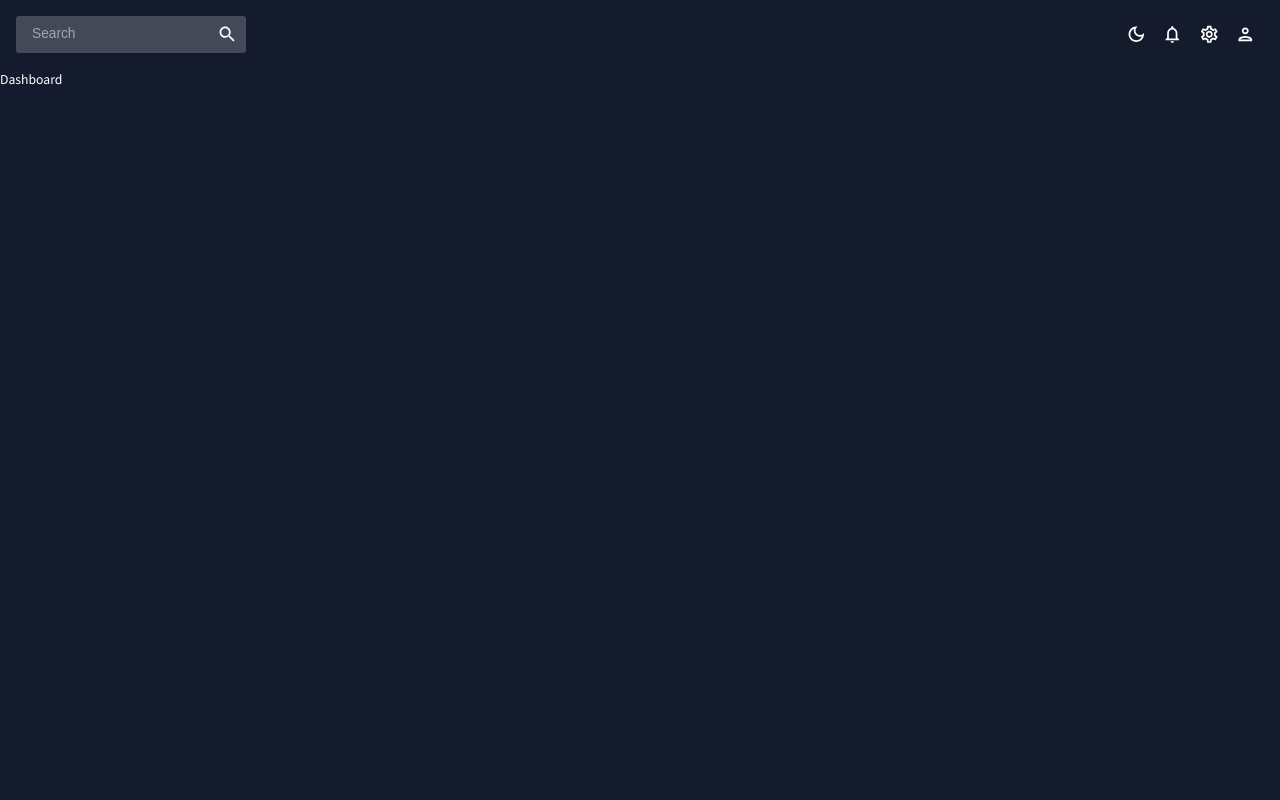
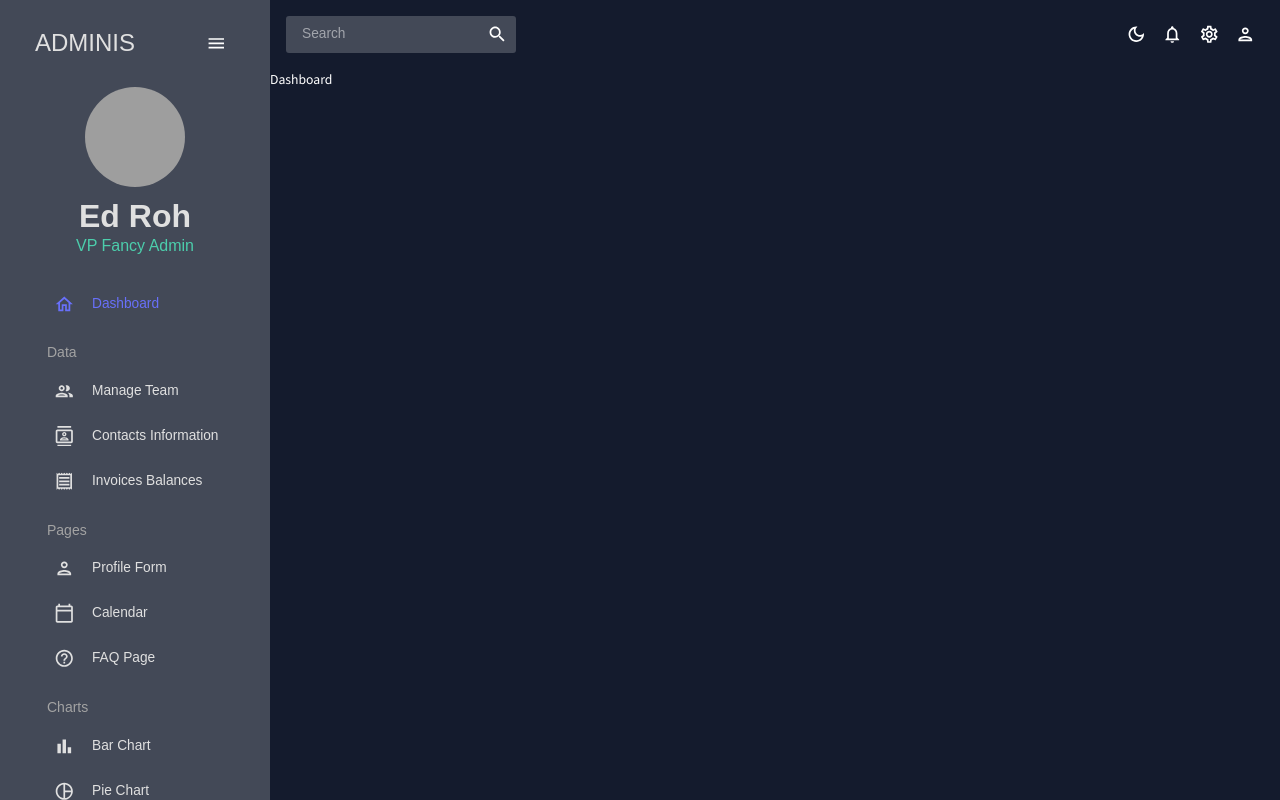
Before and after one commit to badsign/react-admin, a React (Create React App) app: page / in a window 1280 px wide. Built offline with nearby package versions, Linux system fonts and the light colour scheme; grey boxes are pictures that could not be loaded.

Commit message:
timestamp 01:17:05

```diff
--- a/src/scenes/global/Sidebar.js
+++ b/src/scenes/global/Sidebar.js
@@ -1,9 +1,9 @@
-import {useState} from 'react'
-import { ProSidebar, Menu, MenuItem  } from 'react-pro-sidebar'
-import 'react-pro-sidebar/dist/css/styles.css'
-import { Box, IconButton, Typography, useTheme } from '@mui/material'
-import { Link } from 'react-router-dom'
-import { tokens } from '../../theme'
+import { useState } from "react";
+import { ProSidebar, Menu, MenuItem } from "react-pro-sidebar";
+import { Box, IconButton, Typography, useTheme } from "@mui/material";
+import { Link } from "react-router-dom";
+import "react-pro-sidebar/dist/css/styles.css";
+import { tokens } from "../../theme";
 import HomeOutlinedIcon from "@mui/icons-material/HomeOutlined";
 import PeopleOutlinedIcon from "@mui/icons-material/PeopleOutlined";
 import ContactsOutlinedIcon from "@mui/icons-material/ContactsOutlined";
@@ -17,21 +17,212 @@ import TimelineOutlinedIcon from "@mui/icons-material/TimelineOutlined";
 import MenuOutlinedIcon from "@mui/icons-material/MenuOutlined";
 import MapOutlinedIcon from "@mui/icons-material/MapOutlined";
 
+const Item = ({ title, to, icon, selected, setSelected }) => {
+  const theme = useTheme();
+  const colors = tokens(theme.palette.mode);
+  return (
+    <MenuItem
+      active={selected === title}
+      style={{
+        color: colors.grey[100],
+      }}
+      onClick={() => setSelected(title)}
+      icon={icon}
+    >
+      <Typography>{title}</Typography>
+      <Link to={to} />
+    </MenuItem>
+  );
+};
+
 const Sidebar = () => {
-  const theme = useTheme()
-  const colors = tokens(theme.palette.mode)
-  const [isCollapses, setIsCollapsed] = useState(false)
-  const [selected, setSelected] = useState('Dashboard')
+  const theme = useTheme();
+  const colors = tokens(theme.palette.mode);
+  const [isCollapsed, setIsCollapsed] = useState(false);
+  const [selected, setSelected] = useState("Dashboard");
 
   return (
     <Box
       sx={{
-
+        "& .pro-sidebar-inner": {
+          background: `${colors.primary[400]} !important`,
+        },
+        "& .pro-icon-wrapper": {
+          backgroundColor: "transparent !important",
+        },
+        "& .pro-inner-item": {
+          padding: "5px 35px 5px 20px !important",
+        },
+        "& .pro-inner-item:hover": {
+          color: "#868dfb !important",
+        },
+        "& .pro-menu-item.active": {
+          color: "#6870fa !important",
+        },
       }}
     >
+      <ProSidebar collapsed={isCollapsed}>
+        <Menu iconShape="square">
+          {/* LOGO AND MENU ICON */}
+          <MenuItem
+            onClick={() => setIsCollapsed(!isCollapsed)}
+            icon={isCollapsed ? <MenuOutlinedIcon /> : undefined}
+            style={{
+              margin: "10px 0 20px 0",
+              color: colors.grey[100],
+            }}
+          >
+            {!isCollapsed && (
+              <Box
+                display="flex"
+                justifyContent="space-between"
+                alignItems="center"
+                ml="15px"
+              >
+                <Typography variant="h3" color={colors.grey[100]}>
+                  ADMINIS
+                </Typography>
+                <IconButton onClick={() => setIsCollapsed(!isCollapsed)}>
+                  <MenuOutlinedIcon />
+                </IconButton>
+              </Box>
+            )}
+          </MenuItem>
 
+          {!isCollapsed && (
+            <Box mb="25px">
+              <Box display="flex" justifyContent="center" alignItems="center">
+                <img
+                  alt="profile-user"
+                  width="100px"
+                  height="100px"
+                  src={`../../assets/user.png`}
+                  style={{ cursor: "pointer", borderRadius: "50%" }}
+                />
+              </Box>
+              <Box textAlign="center">
+                <Typography
+                  variant="h2"
+                  color={colors.grey[100]}
+                  fontWeight="bold"
+                  sx={{ m: "10px 0 0 0" }}
+                >
+                  Ed Roh
+                </Typography>
+                <Typography variant="h5" color={colors.greenAccent[500]}>
+                  VP Fancy Admin
+                </Typography>
+              </Box>
+            </Box>
+          )}
+
+          <Box paddingLeft={isCollapsed ? undefined : "10%"}>
+            <Item
+              title="Dashboard"
+              to="/"
+              icon={<HomeOutlinedIcon />}
+              selected={selected}
+              setSelected={setSelected}
+            />
+
+            <Typography
+              variant="h6"
+              color={colors.grey[300]}
+              sx={{ m: "15px 0 5px 20px" }}
+            >
+              Data
+            </Typography>
+            <Item
+              title="Manage Team"
+              to="/team"
+              icon={<PeopleOutlinedIcon />}
+              selected={selected}
+              setSelected={setSelected}
+            />
+            <Item
+              title="Contacts Information"
+              to="/contacts"
+              icon={<ContactsOutlinedIcon />}
+              selected={selected}
+              setSelected={setSelected}
+            />
+            <Item
+              title="Invoices Balances"
+              to="/invoices"
+              icon={<ReceiptOutlinedIcon />}
+              selected={selected}
+              setSelected={setSelected}
+            />
+
+            <Typography
+              variant="h6"
+              color={colors.grey[300]}
+              sx={{ m: "15px 0 5px 20px" }}
+            >
+              Pages
+            </Typography>
+            <Item
+              title="Profile Form"
+              to="/form"
+              icon={<PersonOutlinedIcon />}
+              selected={selected}
+              setSelected={setSelected}
+            />
+            <Item
+              title="Calendar"
+              to="/calendar"
+              icon={<CalendarTodayOutlinedIcon />}
+              selected={selected}
+              setSelected={setSelected}
+            />
+            <Item
+              title="FAQ Page"
+              to="/faq"
+              icon={<HelpOutlineOutlinedIcon />}
+              selected={selected}
+              setSelected={setSelected}
+            />
+
+            <Typography
+              variant="h6"
+              color={colors.grey[300]}
+              sx={{ m: "15px 0 5px 20px" }}
+            >
+              Charts
+            </Typography>
+            <Item
+              title="Bar Chart"
+              to="/bar"
+              icon={<BarChartOutlinedIcon />}
+              selected={selected}
+              setSelected={setSelected}
+            />
+            <Item
+              title="Pie Chart"
+              to="/pie"
+              icon={<PieChartOutlineOutlinedIcon />}
+              selected={selected}
+              setSelected={setSelected}
+            />
+            <Item
+              title="Line Chart"
+              to="/line"
+              icon={<TimelineOutlinedIcon />}
+              selected={selected}
+              setSelected={setSelected}
+            />
+            <Item
+              title="Geography Chart"
+              to="/geography"
+              icon={<MapOutlinedIcon />}
+              selected={selected}
+              setSelected={setSelected}
+            />
+          </Box>
+        </Menu>
+      </ProSidebar>
     </Box>
-  )
-}
+  );
+};
 
-export default Sidebar
+export default Sidebar;
```
